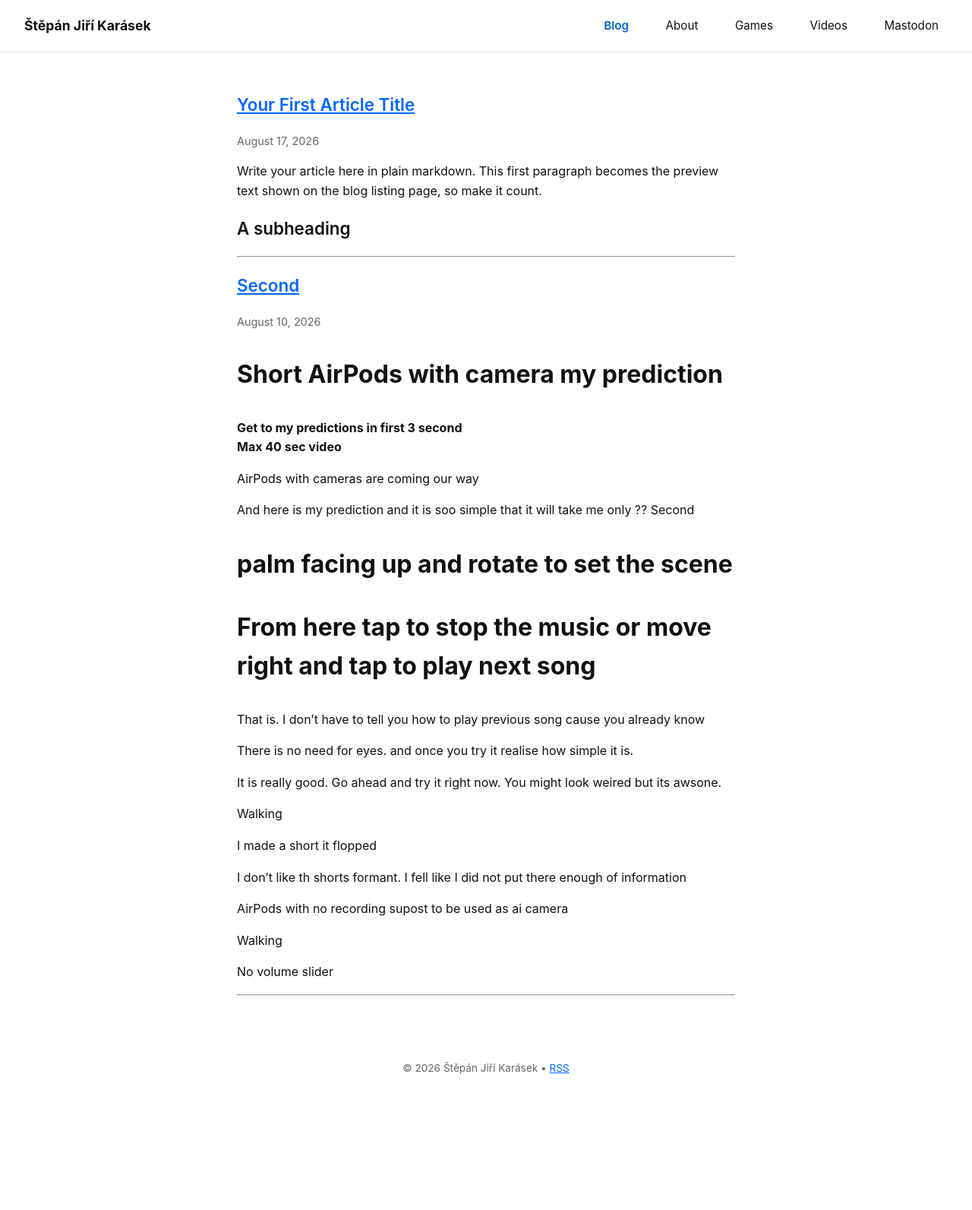
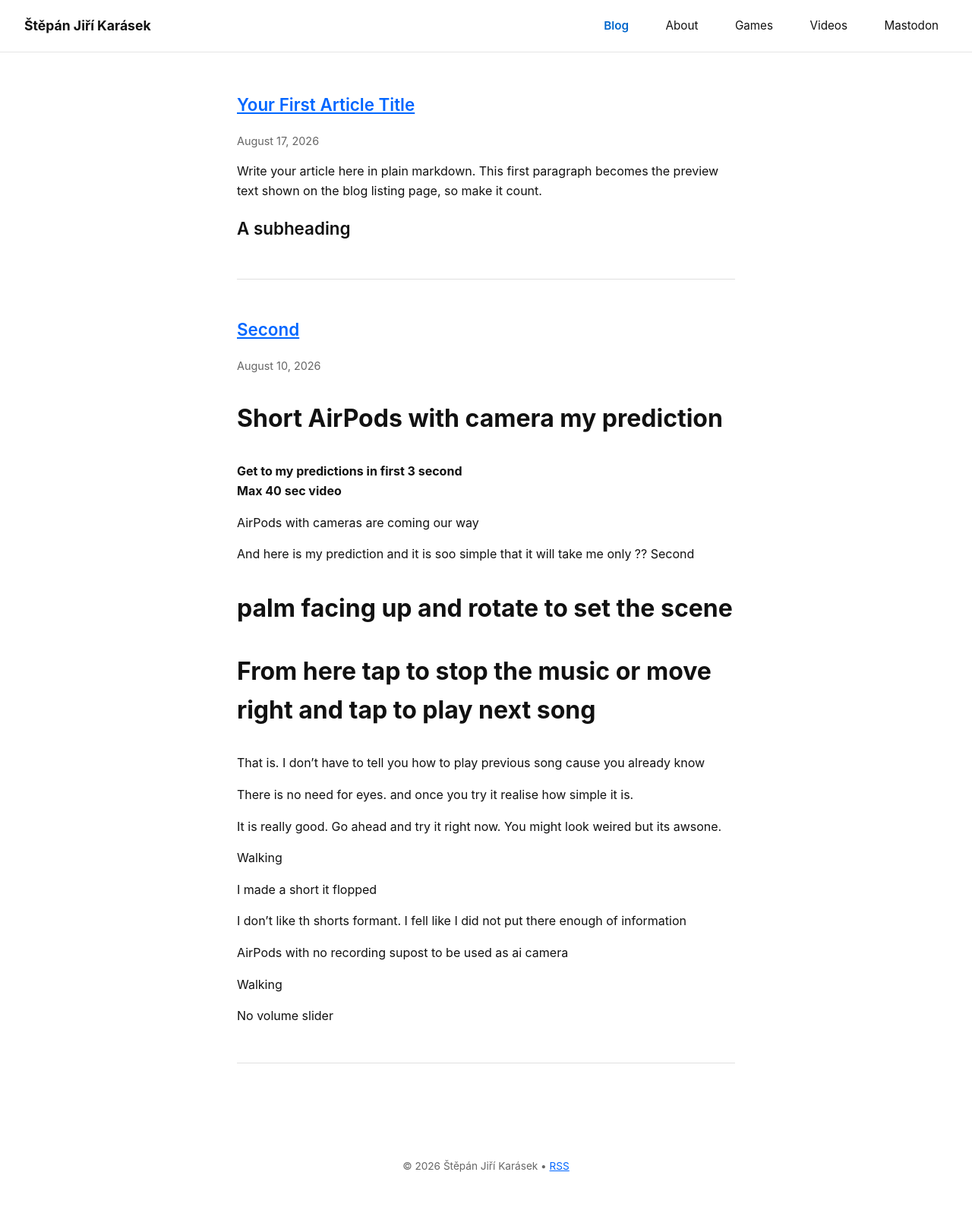
Before and after one commit to StepanJiri/stepankarasek.github.io, a Jekyll site: the page built from index.md, in a window 1280 px wide. Shown: the whole page at 76% size. Built offline with Jekyll 4.4.1, drawn with Linux system fonts in a browser that asks for light colours; before the commit the page ends 1464 px from its top, so only the background shows below that.

Commit message:
Update style.css

```diff
--- a/assets/css/style.css
+++ b/assets/css/style.css
@@ -142,3 +142,31 @@ h2 { font-size: 1.4rem; font-weight: 600; }
   color: #0066cc;          /* Blue color when on this page */
   font-weight: 600;        /* Optional: makes selected link slightly bolder */
 }
+
+/* Separation between fully loaded posts */
+.post-divider {
+  border: none;
+  border-top: 1px solid #e0e0e0;
+  margin: 3rem 0;
+}
+
+/* Compact list styling for older posts */
+.archive-posts {
+  margin-top: 4rem;
+  padding-top: 2rem;
+  border-top: 2px solid #333;
+}
+
+.compact-post-list {
+  list-style: none;
+  padding-left: 0;
+}
+
+.compact-post-list li {
+  margin-bottom: 0.5rem;
+}
+
+.compact-post-list time {
+  color: #666;
+  font-size: 0.9em;
+}
```
